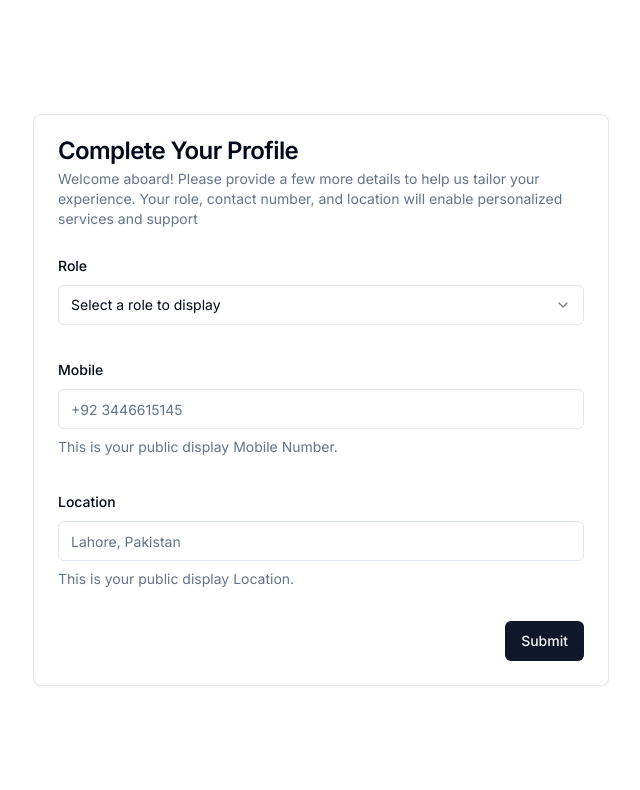
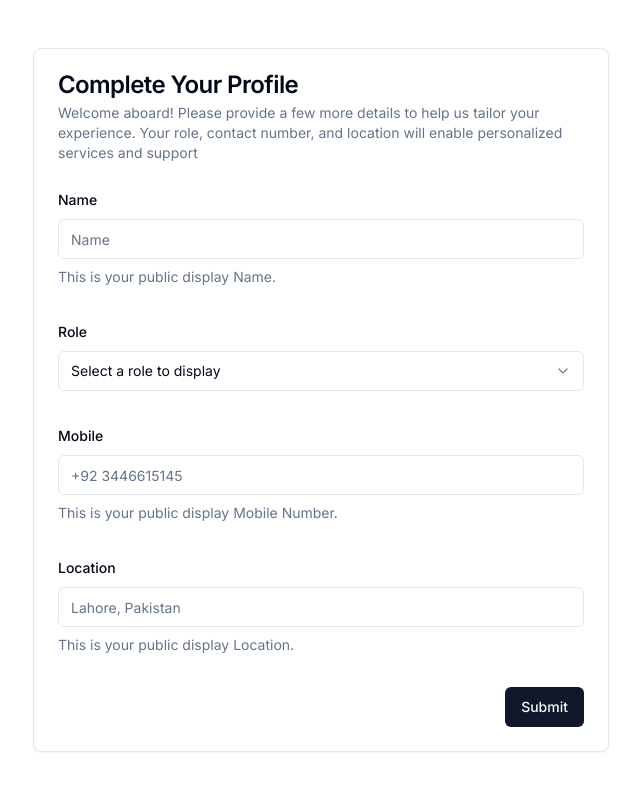
Before and after one commit to muhammadbilal10/certi-ai, a Next.js app: page /set-role in a window 1280 px wide. Shown: the top 790 px of the page, without its empty margins (319-959 px from the left). Built offline with nearby package versions, Linux system fonts and the light colour scheme; no server answers; the database is empty.

Commit message:
form updates

```diff
--- a/src/actions/user.ts
+++ b/src/actions/user.ts
@@ -22,9 +22,9 @@ export async function createUser(formData: FormData) {
   const user = await currentUser();
   const { userId } = auth();
   const email = user?.emailAddresses[0].emailAddress;
-
+   const newName = formData.get("name")? formData.get('name') : user?.firstName + " " + user?.lastName;
   const role = formData.get("role") as string;
-  console.log("Role", role);
+  console.log("Role", newName);
   const location = formData.get("location") as string;
   const mobile = formData.get("mobile") as string;
 
@@ -32,7 +32,7 @@ export async function createUser(formData: FormData) {
     const res = await db.user.create({
       data: {
         id: userId as string,
-        name: user?.firstName + " " + user?.lastName,
+        name: newName as string,
         email: email as string,
         role: role,
         profileImage: user?.imageUrl,
--- a/src/app/(clerk)/set-role/page.tsx
+++ b/src/app/(clerk)/set-role/page.tsx
@@ -19,6 +19,10 @@ export default async function RolePage() {
   const user = await currentUser();
   const { userId } = auth();
   const email = user?.emailAddresses[0].emailAddress;
+
+  const fname  = user?.firstName as string;
+  const lname = user?.lastName as string;
+
 
   const existingUser = await db.user.findUnique({
     where: {
@@ -58,7 +62,7 @@ export default async function RolePage() {
 
   return (
     <div>
-      <CreateUserForm />
+      <CreateUserForm fname={fname} lname={lname}/>
       {/* <form action={createUser}>
 
         <Select name="role">
--- a/src/components/user/CreateUserForm.tsx
+++ b/src/components/user/CreateUserForm.tsx
@@ -48,6 +48,10 @@ const formSchema = z.object({
   role: z.string({
     required_error: "Role is required",
   }),
+  name: z.string({
+    required_error: "Name is required",
+  }),
+
 
   location: z.string({
     required_error: "Location is required",
@@ -57,7 +61,8 @@ const formSchema = z.object({
   }),
 });
 
-export default function CreateUserForm({}: {}) {
+export default function CreateUserForm({ fname,lname}: {fname:String,lname:String}) {
+  console.log(fname,lname );
   const form = useForm<z.infer<typeof formSchema>>({
     resolver: zodResolver(formSchema),
     defaultValues: {},
@@ -80,6 +85,22 @@ export default function CreateUserForm({}: {}) {
       <CardContent>
         <Form {...form}>
           <form action={createUser} className="space-y-8 w-full">
+          {!fname&&<FormField
+              control={form.control}
+              name="name"
+              render={({ field }) => (
+                <FormItem>
+                  <FormLabel>Name</FormLabel>
+                  <FormControl>
+                    <Input placeholder="Name" {...field} />
+                  </FormControl>
+                  <FormDescription>
+                    This is your public display Name.
+                  </FormDescription>
+                  <FormMessage />
+                </FormItem>
+              )}
+            />}
             <FormField
               control={form.control}
               name="role"
```
